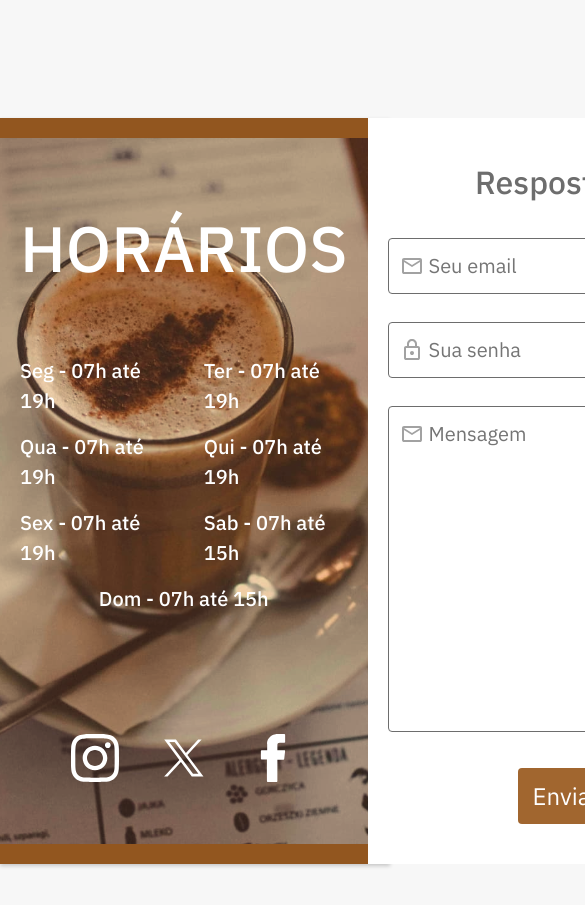
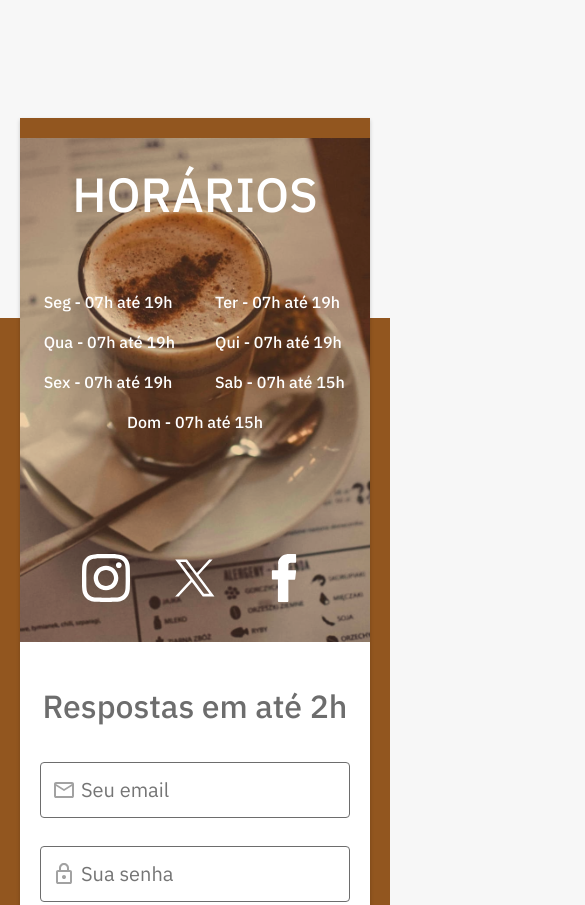
Before and after one commit to CauaLima17/projeto-coffee-break, a plain HTML site: page contato.html in a window 390 px wide. Shown: the part 846-1751 px from the top of the page, 585 px wide, since content can reach past the window. Drawn offline with Linux system fonts and the light colour scheme.

Commit message:
Página de contato responsiva

```diff
--- a/contato.html
+++ b/contato.html
@@ -56,21 +56,21 @@
                 <h3 class="font-2-xl-m bra-6">Respostas em até 2h</h3>
 
                 <div class="form-item">
-                    <input class="font-2-xxs-re bra-5" type="text" name="email" placeholder="Seu email" id="email">
+                    <input class="font-2-xxs-re bra-5" type="text" name="email" placeholder="Seu email" id="email" required>
                     <div class="icon">
                         <img src="./img/Icones/Email.svg" alt="">
                     </div>
                 </div>
 
                 <div class="form-item">
-                    <input class="font-2-xxs-re bra-5" type="password" name="senha" placeholder="Sua senha" id="senha">
+                    <input class="font-2-xxs-re bra-5" type="password" name="senha" placeholder="Sua senha" id="senha" required>
                     <div class="icon">
                         <img src="./img/Icones/Senha.svg" alt="">
                     </div>
                 </div>
 
                 <div class="form-item">
-                    <textarea class="font-2-xxs-re bra-5" style="resize: none;" name="mensagem" cols="30" rows="10" placeholder="Mensagem" id="mensagem"></textarea>
+                    <textarea class="font-2-xxs-re bra-5" style="resize: none;" name="mensagem" cols="30" rows="10" placeholder="Mensagem" id="mensagem" required></textarea>
                     <div class="icon">
                         <img src="./img/Icones/Email.svg" alt="">
                     </div>
--- a/css/contato/contato-form.css
+++ b/css/contato/contato-form.css
@@ -1,5 +1,7 @@
 .contato {
     margin-bottom: 120px;
+    padding-left: 20px;
+    padding-right: 20px;
     background-color: var(--mar-2);
     box-shadow: inset 0 200px var(--bra-1), inset 0 -200px var(--bra-1);
 }
@@ -65,8 +67,12 @@
     margin-bottom: 32px;
 }
 
+.contato-form div {
+    width: 100%;
+}
+
 .contato-form input, textarea {
-    width: 480px;
+    width: 100%;
     padding: 12px;
     border-radius: 4px;
     border: 1px solid var(--bra-6);
@@ -96,4 +102,28 @@
     position: absolute;
     top: 16px;
     margin-left: 12px;
+    pointer-events: none;
 }
+
+
+
+@media (width <= 1200px) {
+    .contato-grid {
+        grid-template-columns: 1fr;
+    }
+
+    .contato-horarios {
+        box-shadow: inset 0 20px var(--mar-2);
+    }
+}
+
+
+@media (width <= 500px) {
+    .contato-horarios h3 {
+        font-size: 3rem;
+    }
+
+    .horarios p {
+        font-size: 1rem;
+    }
+}
```
